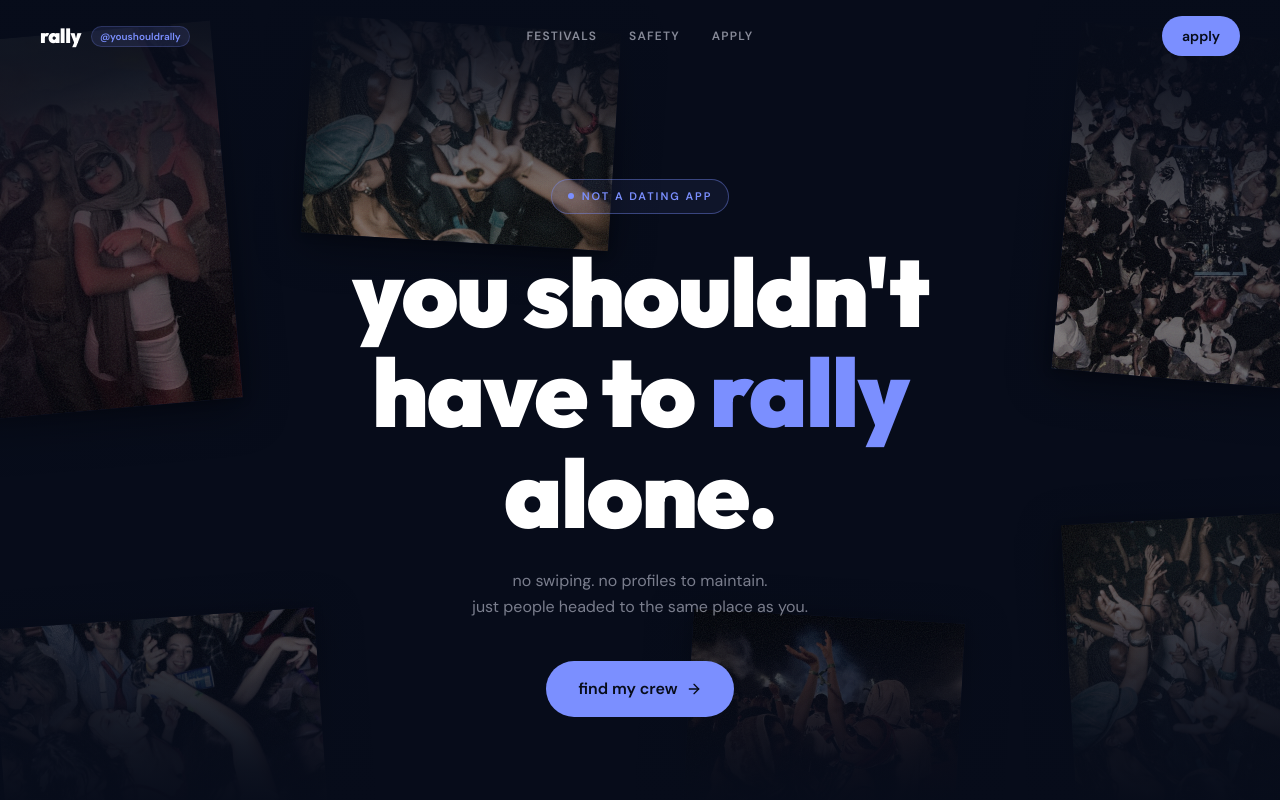
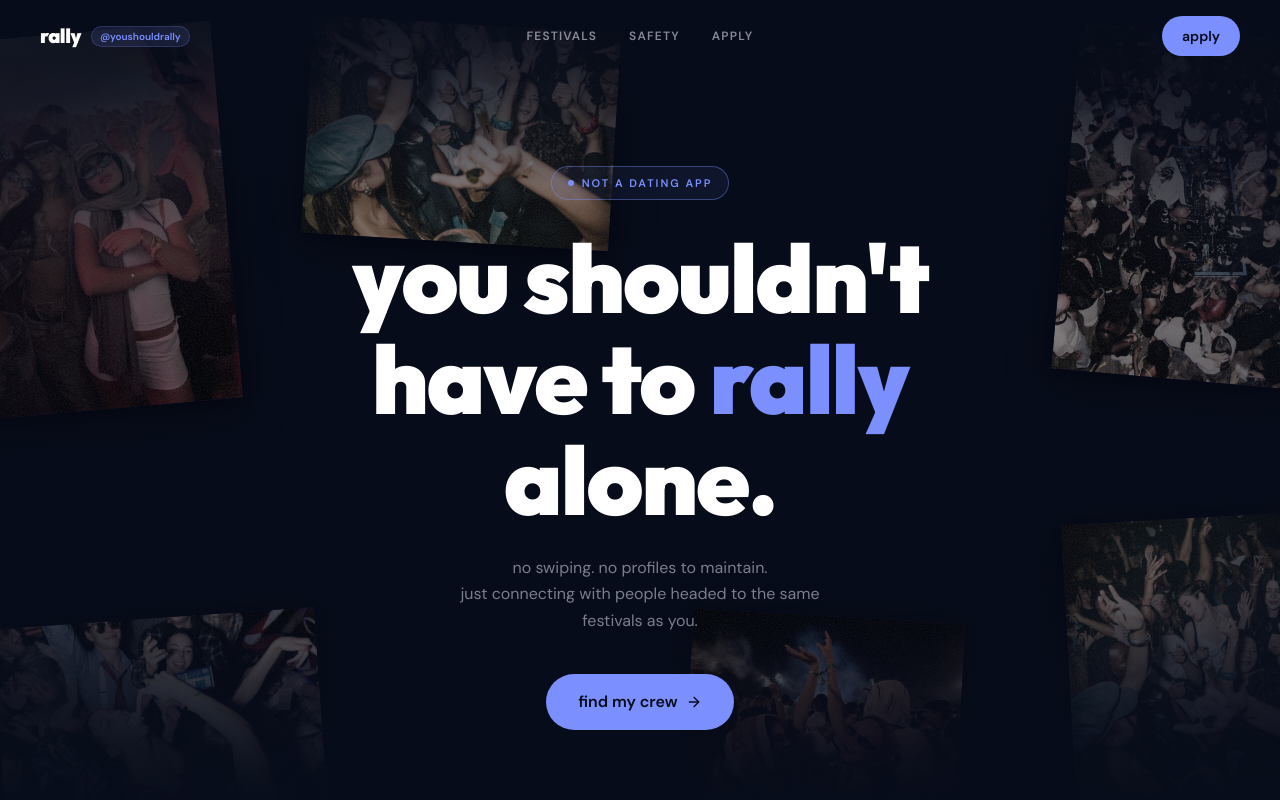
Before and after one commit to Maddymooree/rally, a React (Vite) app: page / in a window 1280 px wide. Shown: the top 800 px of the page. Built offline with nearby package versions, Linux system fonts and the light colour scheme.

Commit message:
Update hero subtext to 'connecting with people headed to the same festivals as you'

```diff
--- a/src/app/components/Hero.tsx
+++ b/src/app/components/Hero.tsx
@@ -65,7 +65,7 @@ export function Hero() {
         <p className="font-body text-center mb-10 max-w-sm" style={{ color: "color-mix(in srgb, var(--foreground) 50%, transparent)", fontSize: "1rem", lineHeight: 1.65 }}>
           no swiping. no profiles to maintain.
           <br />
-          just people headed to the same place as you.
+          just connecting with people headed to the same festivals as you.
         </p>
 
         <div className="flex flex-col items-center gap-4">
```
